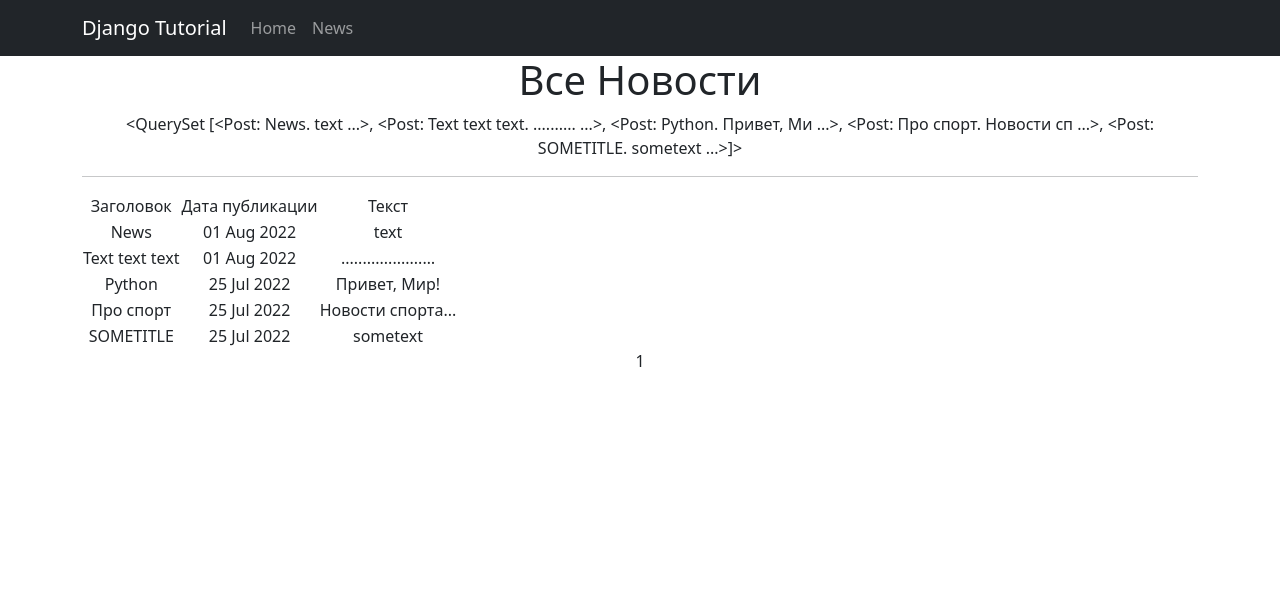
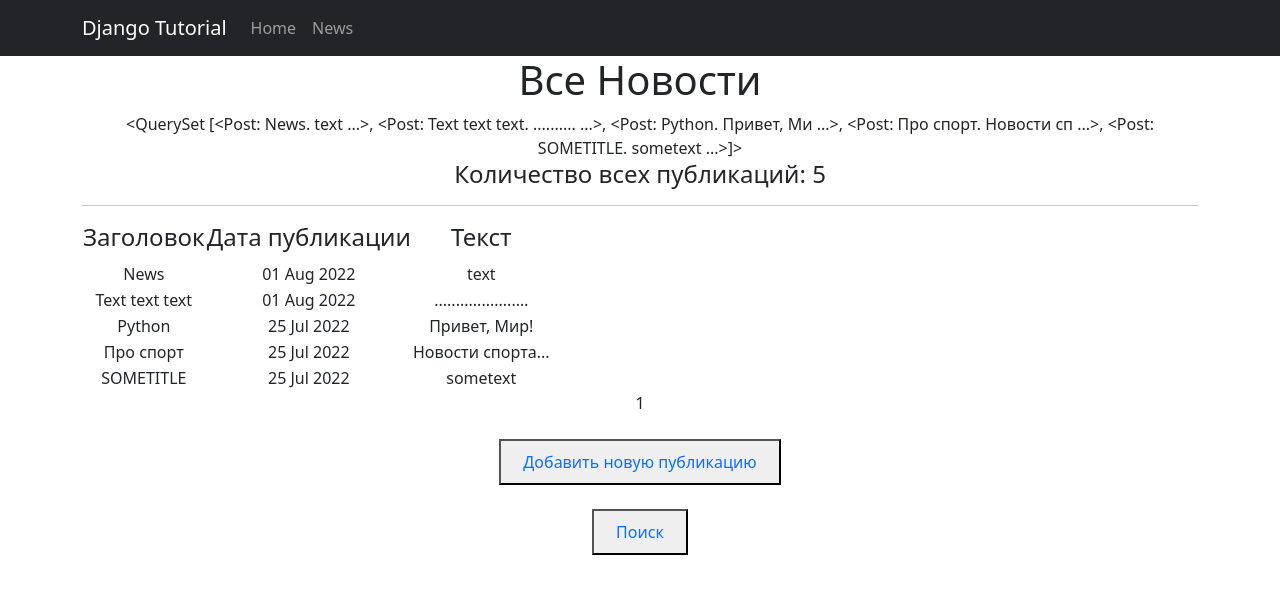
Before and after one commit to NadyaB90/News_Portal, a Django app: page /news/ in a window 1280 px wide. Shown: the top 594 px of the page. Run offline with Django 3.2, Linux system fonts and the light colour scheme; data comes from the database, SQL or seed files in the repository.

Commit message:
Update news.html

```diff
--- a/NewsPaper/templates/news.html
+++ b/NewsPaper/templates/news.html
@@ -9,18 +9,19 @@ News
 {% block content %}
 <h1>Все Новости</h1>
 {{news}}
+<h4> Количество всех публикаций: {{ news|length }} </h4>
 
  <hr>
  {% if news %}
       <table>
            <tr>
-               <td>Заголовок</td>
-               <td>Дата публикации</td>
-               <td>Текст</td>
+               <td><h4>Заголовок</h4></td>
+               <td><h4>Дата публикации</h4></td>
+               <td><h4>Текст</h4></td>
            </tr>
           {% for post in news %}
            <tr>
-               <td>{{ post.title }}</td>
+               <td>{{ post.title|censor }}</td>
                <td>{{ post.created_date|date:'d M Y'}}</td>
                <td>{{ post.text|truncatechars:20|censor }}</td>
            </tr>
@@ -46,4 +47,11 @@ News
        {% endif %}
    {% endif %}
 
+<br>
+<br>
+<button> <a class="nav-link" href="{% url 'post_create' %}">Добавить новую публикацию</a> </button>
+<br>
+<br>
+<button> <a class="nav-link" href="/news/search/">Поиск</a> </button>
+
 {% endblock content %}
```
